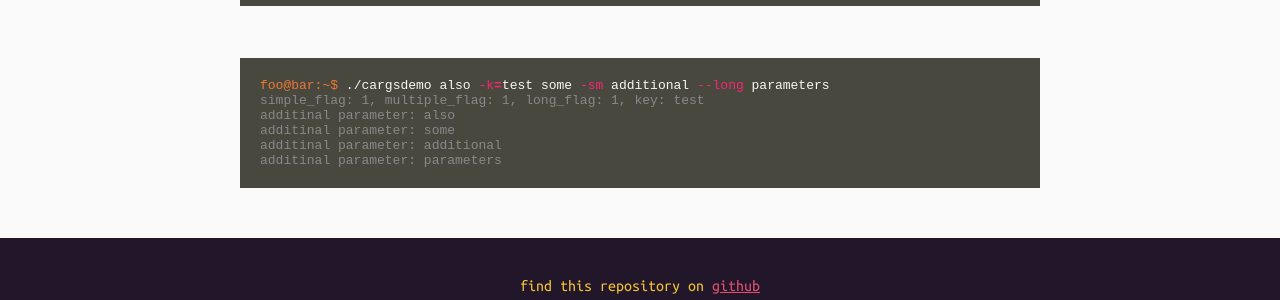
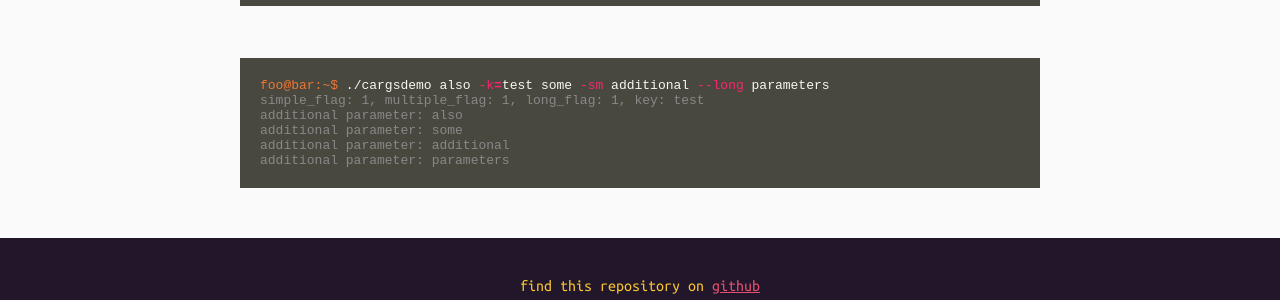
Before and after one commit to likle/cargs, a Jekyll site: the page built from docs/index.md, in a window 1280 px wide and 900 px high, scrolled down 1852 px. Shown: the part 566-866 px from the top of the window. Built offline with Jekyll 4.4.1, drawn with Linux system fonts in a browser that asks for light colours.

Commit message:
fixed typo in example output #6

````diff
--- a/docs/index.md
+++ b/docs/index.md
@@ -136,8 +136,8 @@ Note that all formatting is done by cargs.
 ```console
 foo@bar:~$ ./cargsdemo also -k=test some -sm additional --long parameters
 simple_flag: 1, multiple_flag: 1, long_flag: 1, key: test
-additinal parameter: also
-additinal parameter: some
-additinal parameter: additional
-additinal parameter: parameters
+additional parameter: also
+additional parameter: some
+additional parameter: additional
+additional parameter: parameters
 ```
````
Also changed, not shown: README.md.
